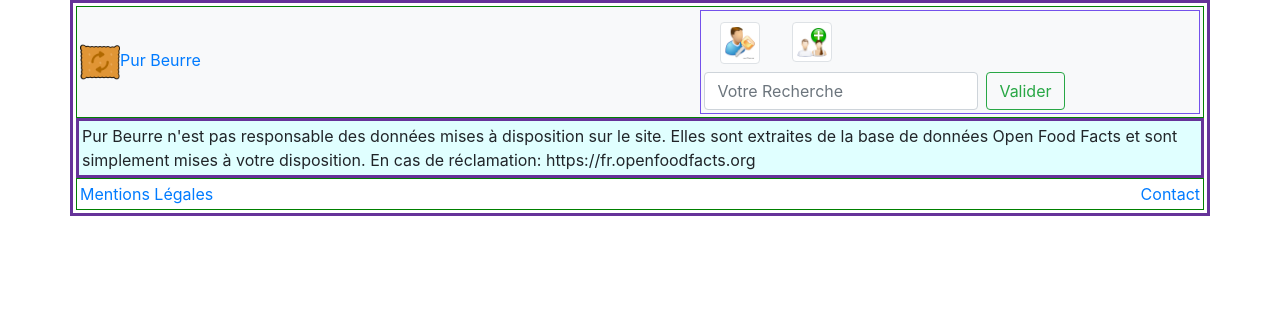
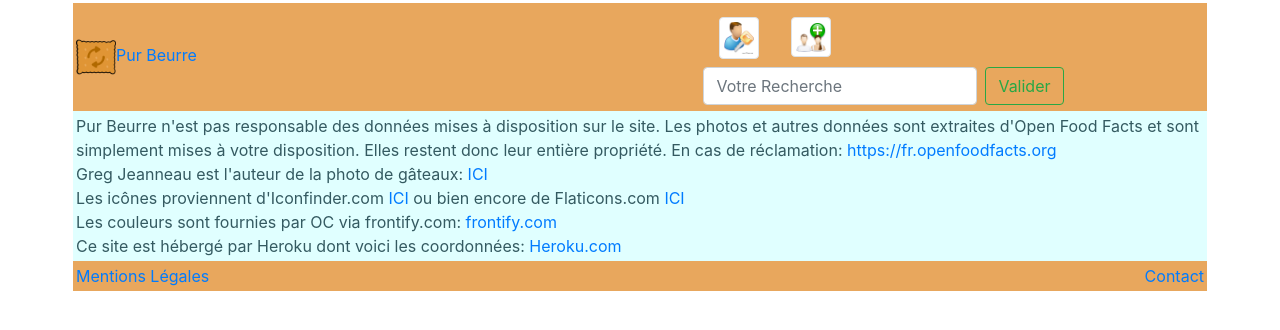
Before and after one commit to Fabrice-64/OC_Project_8, a Django app: page /customer/terms_of_use/ in a window 1280 px wide. Shown: the top 330 px of the page. Run offline with Django 3.2, Linux system fonts and the light colour scheme; parts of the project's set-up code (start-up, migrations or seed data) failed here and were passed over.

Commit message:
Implement required colors.

```diff
--- a/papounet_diet/customer/templates/customer/base.html
+++ b/papounet_diet/customer/templates/customer/base.html
@@ -10,7 +10,7 @@
     </head>
     <body>
         <div class="container">
-            <nav class="navbar navbar-expand-lg navbar-light bg-light">
+            <nav class="navbar navbar-expand-lg navbar-light" style="background-color: #E8A75D;">
               <a href="{% url 'home' %}">
                 <img src="{% static 'pictures/logo_pur_beurre.png' %}" id="company_logo" alt="logo pur beurre" height="40em" width="40em"/>Pur Beurre</a>
                 <button class="navbar-toggler" type="button" data-toggle="collapse" data-target="#navbarTogglerDemo02" aria-controls="navbarTogglerDemo02" aria-expanded="false" aria-label="Toggle navigation">
--- a/papounet_diet/customer/templates/customer/contact.html
+++ b/papounet_diet/customer/templates/customer/contact.html
@@ -1,5 +1,10 @@
+{% extends "./base.html" %}
+
+{% block content %}
 Bonjour,
 Pour nous contacter ou nous trouver :
 Nous sommes localisés:
 3 Chemin des Gâteaux
 35 000 Rennes
+
+{% endblock %}
--- a/papounet_diet/customer/templates/customer/terms_of_use.html
+++ b/papounet_diet/customer/templates/customer/terms_of_use.html
@@ -3,8 +3,27 @@
 {% block content %}
 <div class="container" style="background-color: lightcyan;">
 Pur Beurre n'est pas responsable des données mises à disposition sur le site.
-Elles sont extraites de la base de données Open Food Facts et sont simplement mises à votre disposition.
+Les photos et autres données sont extraites d'Open Food Facts et sont simplement mises à votre disposition.
+Elles restent donc leur entière propriété.
 En cas de réclamation:
-https://fr.openfoodfacts.org
+<a href="https://fr.openfoodfacts.org">https://fr.openfoodfacts.org</a>
+<br>
+Greg Jeanneau est l'auteur de la photo de gâteaux:
+<a href="https://unsplash.com/@gregjeanneau">ICI</a>
+<br>
+Les icônes proviennent d'Iconfinder.com
+<a href="https://iconfinder.com">ICI</a>
+ou bien encore de Flaticons.com
+<a href="https://flaticons.com">ICI</a>
+
+<br>
+Les couleurs sont fournies par OC via frontify.com:
+<a href="https://company-82435.frontify.com/d/6Yy9WFJdtp8j/pur-beurre-style-guide#/elements-basiques/colors"> frontify.com</a>
+<br>
+Ce site est hébergé par Heroku dont voici les coordonnées:
+<a href="https://www.heroku.com/contact">Heroku.com</a>
+
+
+
 </div>
 {% endblock %}
--- a/papounet_diet/food_items/templates/food_items/search_results.html
+++ b/papounet_diet/food_items/templates/food_items/search_results.html
@@ -20,10 +20,9 @@
     <h3 class="search_results">
         <p class="text-center" id="announce_results">Voici les résultats :</p>
     </h3>
-    <div class="container" style="background-color: lightcyan;">
+    <div class="container" style="background-color: #C45525;">
         <div class="row align-items-start">
         {% for result in search_results %}
-
             <div class="col-md-4 col-6">
                 <div class="card-deck">
                     <div class="card-img-top">
@@ -44,7 +43,7 @@
                 </div>
             </div>
             {% empty %}
-            <h2 id="error_message">Désolé, nous n'avons pas de résultat correspondant</h2>
+            <h2 id="error_message" style="margin-left: 4ch;">Désolé, nous n'avons pas de résultat correspondant</h2>
         {% endfor %}
         </div>
     </div>
--- a/papounet_diet/static/style_sheet.css
+++ b/papounet_diet/static/style_sheet.css
@@ -1,22 +1,27 @@
+body{
+    color: #345A61;
+}
 .container {
-    border: 3px solid rebeccapurple;
+    border: 1px thin #E8A75D;
     padding: 3px;
 }
 .row {
-  border: 1px solid #7451EB;
+  border: 1px thin #7451EB;
   padding: 3px;
 }
 [class="col"] {
   padding: 1rem;
-  border: 2px solid #3FA5DB;
+  border: 1px thin #3FA5DB;
 }
 .navbar {
-    border: 1px solid green;
-  padding: 3px;
+    border: 1px thin #DE9450;
+    padding: 3px;
+    background-color: #E8A75D;
 }
 .card-deck{
     margin: 3px;
     border-style: inset;
+    background-color: #86EBE6;
 }
 .card-img{
     opacity: 0.3;
@@ -35,9 +40,9 @@
     border-radius: 50%;
     text-align: center;
     font-size: 21px;
-    border: 2px solid #3498db;
+    border: 1px thin #3498db;
     color:white;
-    background:#3498db;
+    background: #DE9440;
     position: relative;
 
 }
```
Also changed, not shown: 2 other files.
